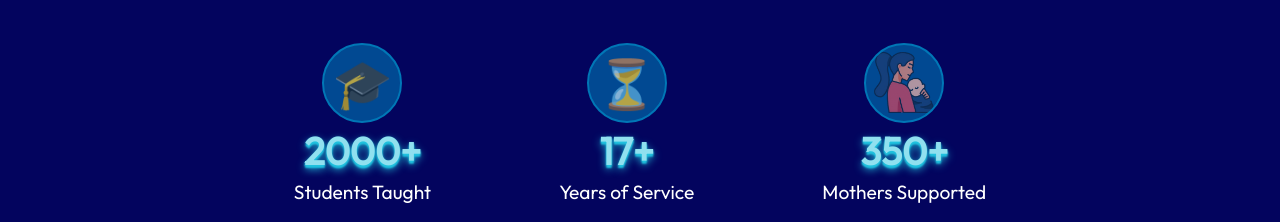
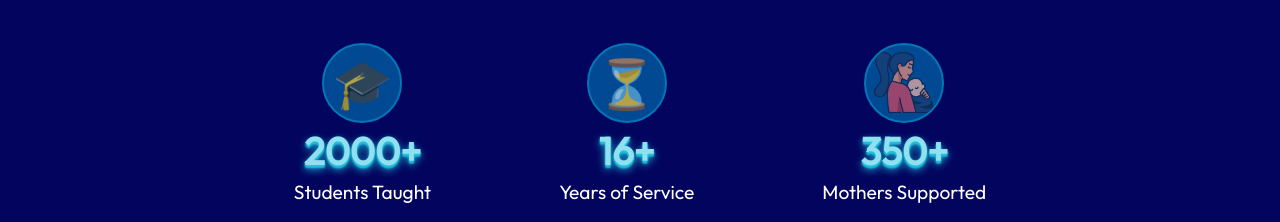
Before and after one commit to Kirubel366/ENPA, a React (Vite) app in the folder Frontend/: page /about in a window 1280 px wide. Shown: the part 840-1062 px from the top of the page. Built offline with nearby package versions, Linux system fonts and the light colour scheme; no server answers; a web font is replaced by a local one.

Commit message:
Update in about

```diff
--- a/Frontend/src/pages/landing pages/About.jsx
+++ b/Frontend/src/pages/landing pages/About.jsx
@@ -34,7 +34,7 @@ const About = () => {
               <div className='size-25 bg-[#0077B6]/60 border-2 border-[#0077B6] flex items-center justify-center rounded-full'>
                 <p className='text-6xl opacity-70'>⏳</p>
               </div>
-              <h5 className='text-5xl font-bold text-[#90E0EF] text-shadow-lg text-shadow-[hsl(189,75%,50%)]'>17+</h5>
+              <h5 className='text-5xl font-bold text-[#90E0EF] text-shadow-lg text-shadow-[hsl(189,75%,50%)]'>16+</h5>
               <p className='text-2xl text-white'>Years of Service</p>
             </div>
             <div className='flex flex-col items-center justify-center gap-3'>
```
